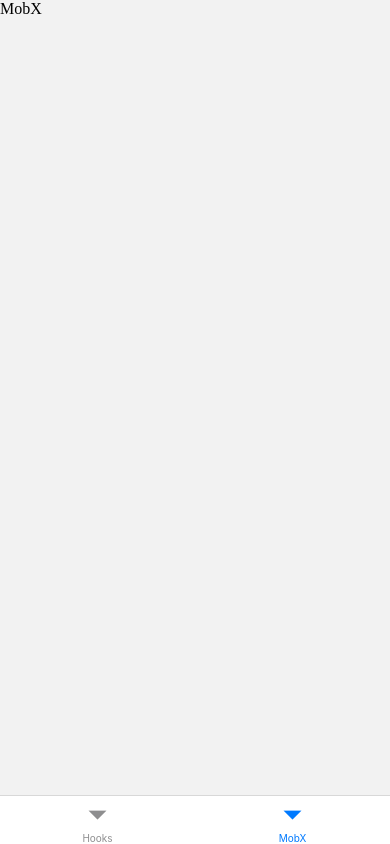
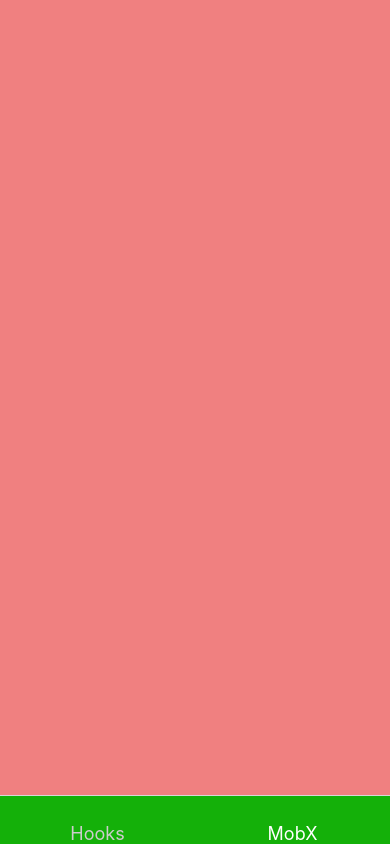
Before and after one commit to Nodirbek75/_testApp, a React Native app: screen /MobX in a window 390 px wide. Built offline with nearby package versions, Linux system fonts and the light colour scheme.

Commit message:
added syling to BottomTabs and updated colors

```diff
--- a/src/components/Button.tsx
+++ b/src/components/Button.tsx
@@ -17,7 +17,7 @@ export default Button;
 
 const Wrapper = styled.TouchableOpacity`
   border-radius: 100px;
-  background-color: green;
+  background-color: #14b009;
   margin-top: 20px;
   padding-vertical: 10px;
   padding-horizontal: 40px;
--- a/src/components/Buttons.tsx
+++ b/src/components/Buttons.tsx
@@ -42,8 +42,8 @@ const Button = styled.TouchableOpacity<{
   border-bottom-left-radius: ${props => (props.left ? 20 : 0)}px;
   border-top-right-radius: ${props => (props.right ? 20 : 0)}px;
   border-bottom-right-radius: ${props => (props.right ? 20 : 0)}px;
-  background-color: ${props => (props.active ? 'green' : '#fff')};
-  padding-vertical: 10px;
+  background-color: ${props => (props.active ? '#14b009' : '#fff')};
+  padding-vertical: 15px;
 `;
 
 const Text = styled.Text<{active: boolean}>`
--- a/src/components/TextButton.tsx
+++ b/src/components/TextButton.tsx
@@ -19,5 +19,5 @@ const Wrapper = styled.TouchableOpacity`
 
 const Text = styled.Text`
   font-size: 16px;
-  color: blue;
+  color: #16518c;
 `;
--- a/src/routes/index.tsx
+++ b/src/routes/index.tsx
@@ -7,13 +7,34 @@ const Tab = createBottomTabNavigator();
 
 const Root = () => {
   return (
-    <Tab.Navigator>
+    <Tab.Navigator
+      screenOptions={{
+        tabBarStyle: {backgroundColor: '#14b009'},
+        tabBarActiveTintColor: '#fff',
+        tabBarInactiveTintColor: '#ccc',
+      }}>
       <Tab.Screen
         name="Hooks"
         component={Hooks}
-        options={{headerShown: false}}
+        options={{
+          headerShown: false,
+          tabBarIcon: () => null,
+          tabBarLabelStyle: {
+            fontSize: 18,
+          },
+        }}
       />
-      <Tab.Screen name="MobX" component={MobX} options={{headerShown: false}} />
+      <Tab.Screen
+        name="MobX"
+        component={MobX}
+        options={{
+          headerShown: false,
+          tabBarIcon: () => null,
+          tabBarLabelStyle: {
+            fontSize: 18,
+          },
+        }}
+      />
     </Tab.Navigator>
   );
 };
--- a/src/screens/MobX.tsx
+++ b/src/screens/MobX.tsx
@@ -1,7 +1,13 @@
 import React from 'react';
+import styled from 'styled-components/native';
 
 const MobX = () => {
-  return <div>MobX</div>;
+  return <Wrapper></Wrapper>;
 };
 
 export default MobX;
+
+const Wrapper = styled.View`
+  flex: 1;
+  background-color: lightcoral;
+`;
```
